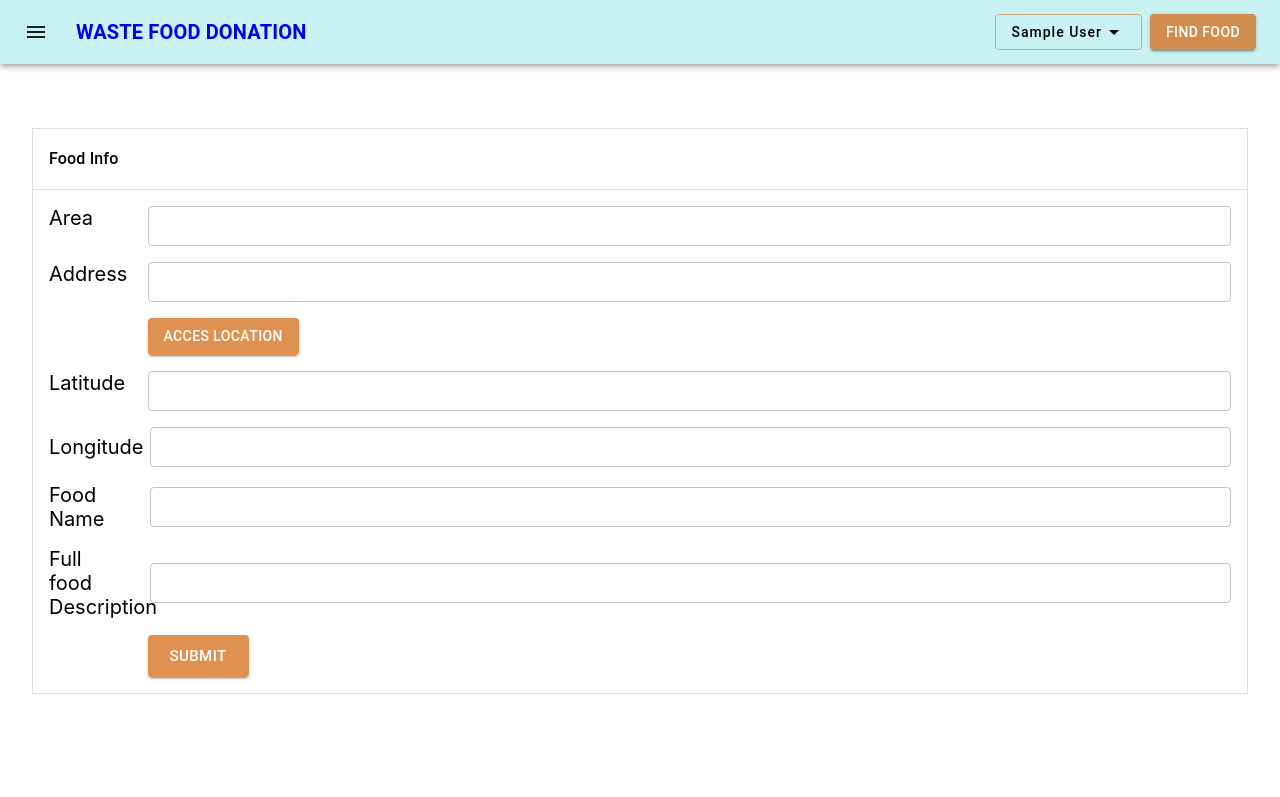
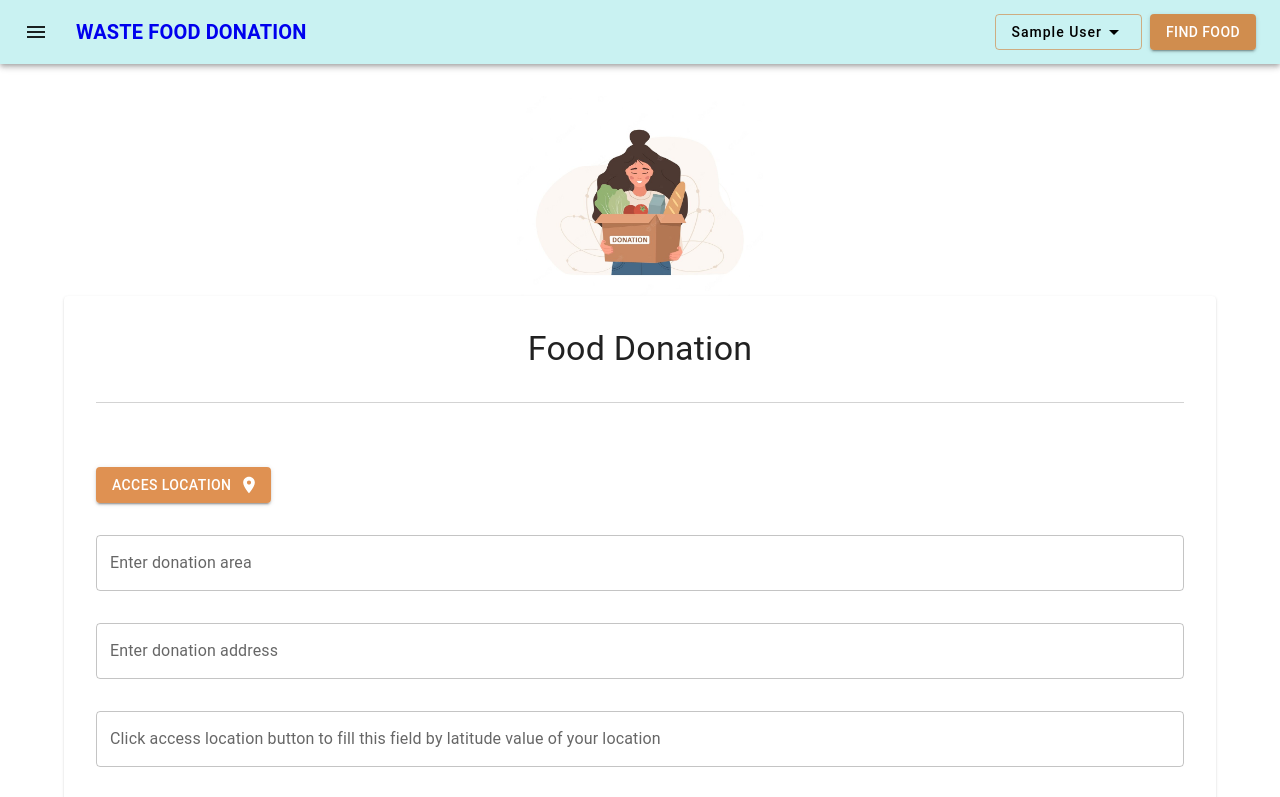
Before and after one commit to Arifur-Rahaman/zero-hunger-client, a React (Create React App) app: page /donate in a window 1280 px wide. Shown: the top 797 px of the page. Built offline with nearby package versions, Linux system fonts and the light colour scheme; sample sign-in values are in the browser's storage.

Commit message:
Updated food donation form

```diff
--- a/src/pages/FoodDonationScreen.jsx
+++ b/src/pages/FoodDonationScreen.jsx
@@ -1,9 +1,21 @@
-import { Typography, Stack, Grid, TextField, Button, CircularProgress } from '@mui/material'
+import {
+    Typography,
+    Grid,
+    TextField,
+    Button,
+    CircularProgress,
+    Container,
+    Paper
+} from '@mui/material'
+import LocationOnIcon from '@mui/icons-material/LocationOn';
 import React, { useState } from 'react'
 import { useDispatch, useSelector } from 'react-redux'
 import { useNavigate } from 'react-router-dom'
 import { toast } from 'react-toastify'
 import { createFood } from '../features/foods/foodSlice'
+
+import donation_image from '../assets/donation_box.jpg'
+
 function FoodDonationScreen() {
     const { isLoading } = useSelector(state => state.food)
     const navigate = useNavigate()
@@ -65,79 +77,79 @@ function FoodDonationScreen() {
     }
 
     return (
+        <Container sx={{mb: '32px'}}>
+            <Grid container direction='column'>
+                <Grid item container justifyContent='center'>
+                    <img
+                        src={donation_image}
+                        alt='donation_pic'
+                        style={{height:'200px'}}
+                    />
+                </Grid>
+                <Grid
+                    item
+                >
+                    <Paper sx={{ p: '32px' }}>
                         <Grid
                             container
                             direction='column'
+                            rowGap={'2rem'}
                             component='form'
                             onSubmit={handleSubmit}
-            sx={{ p: '32px' }}>
+                            sx={{width:'100%'}}
+                        >
+                            <Grid item sx={{mb: '32px'}}>
+                                <Typography
+                                    variant='h4'
+                                    align='center'
+                                    sx={{
+                                        borderBottom: '1px solid lightGray',
+                                        pb: '2rem',
+                                    }}>
+                                    Food Donation
+                                </Typography>
+                            </Grid>
+                            <Grid item >
+                                <Button
+                                    onClick={accessLocation}
+                                    variant='contained'
+                                    type="button"
+                                    endIcon={<LocationOnIcon/>}
+                                >
+                                    Acces Location
+                                </Button>
+                            </Grid>
                             <Grid item>
-                <Typography
-                    variant='subtitle1'
-                    sx={{
-                        border: '1px solid #ddd',
-                        borderBottom: 'none',
-                        p: '16px'
-                    }}>
-                    Food Info
-                </Typography>
-                <Stack rowGap='16px' sx={{ border: '1px solid #ddd', p: '16px' }}>
-                    <Grid container>
-                        <Grid item md='1'>
-                            <Typography variant='subtitle'>Area </Typography>
-                        </Grid>
-                        <Grid item md='11'>
                                 <TextField
                                     fullWidth
                                     id="outlined-basic"
-                                size='small'
                                     variant="outlined"
+                                    label='Enter donation area'
+                                    placeholder='Donation area'
                                     onChange={handleInputChange}
                                     name='area'
                                     value={area}
                                 />
                             </Grid>
-                    </Grid>
-                    <Grid container>
-                        <Grid item md='1'>
-                            <Typography variant='subtitle'>Address </Typography>
-                        </Grid>
-                        <Grid item md='11'>
+                            <Grid item >
                                 <TextField
                                     fullWidth
                                     id="outlined-basic"
-                                size='small'
                                     variant="outlined"
+                                    label='Enter donation address'
+                                    placeholder='Donation address'
                                     onChange={handleInputChange}
                                     name='address'
                                     value={address}
                                 />
                             </Grid>
-                    </Grid>
-                    <Grid container>
-                        <Grid item md='1'>
 
-                        </Grid>
-                        <Grid item md='11'>
-                            <Button
-                                onClick={accessLocation}
-                                variant='contained'
-                                type="button"
-                            >
-                                Acces Location
-                            </Button>
-                        </Grid>
-                    </Grid>
-                    <Grid container>
-                        <Grid item md='1'>
-                            <Typography variant='subtitle'>Latitude </Typography>
-                        </Grid>
-                        <Grid md='11'>
+                            <Grid item>
                                 <TextField
                                     fullWidth
                                     id="outlined-basic"
-                                size='small'
                                     name='lat'
+                                    label='Click access location button to fill this field by latitude value of your location'
                                     variant="outlined"
                                     inputProps={
                                         { readOnly: true, }
@@ -146,63 +158,46 @@ function FoodDonationScreen() {
                                     value={location.lat}
                                 />
                             </Grid>
-                    </Grid>
-                    <Grid container direction='row' alignItems='center' spacing={4}>
-                        <Grid item md='1'>
-                            <Typography variant='subtitle'>Longitude</Typography>
-                        </Grid>
-                        <Grid item md='11'>
+                            <Grid item>
                                 <TextField
                                     fullWidth
                                     id="outlined-basic"
-                                size='small'
                                     name='lng'
                                     variant="outlined"
+                                    label="Click access location button to fill this field by longitude value of your location"
                                     inputProps={
                                         { readOnly: true, }
                                     }
                                     value={location.lng}
                                 />
                             </Grid>
-                    </Grid>
-                    <Grid container direction='row' alignItems='center' spacing={4}>
-                        <Grid item md='1'>
-                            <Typography variant='subtitle'>Food Name</Typography>
-                        </Grid>
-                        <Grid item md='11'>
+                            <Grid item >
                                 <TextField
                                     fullWidth
                                     id="outlined-basic"
-                                size='small'
                                     variant="outlined"
+                                    label='Enter food name'
+                                    placeholder='Enter food name'
                                     name='foodName'
                                     value={foodName}
                                     onChange={handleInputChange}
                                 />
                             </Grid>
-                    </Grid>
-                    <Grid container direction='row' alignItems='center' spacing={4}>
-                        <Grid item md='1'>
-                            <Typography variant='subtitle'>Full food Description</Typography>
-                        </Grid>
-                        <Grid item md='11'>
+                            <Grid item>
                                 <TextField
                                     fullWidth
+                                    multiline
+                                    rows={4}
                                     id="outlined-basic"
-                                size='small'
                                     variant="outlined"
+                                    label='Enter food description'
                                     name='description'
                                     value={description}
                                     onChange={handleInputChange}
                                 />
                             </Grid>
-                    </Grid>
-                    <Grid container>
-                        <Grid item md='1'>
-
-                        </Grid>
                             <Grid item>
-                            <Grid item md='11'>
+                                <Grid item >
                                     {
                                         isLoading
                                             ? <CircularProgress />
@@ -217,10 +212,10 @@ function FoodDonationScreen() {
                                 </Grid>
                             </Grid>
                         </Grid>
-
-                </Stack>
+                    </Paper>
                 </Grid>
             </Grid>
+        </Container>
     )
 }
 
--- a/src/pages/RequestForm.jsx
+++ b/src/pages/RequestForm.jsx
@@ -1,4 +1,4 @@
-import { Button, CircularProgress, Grid, TextField, Typography } from '@mui/material'
+import { Button, CircularProgress, Grid, TextField, Typography, useTheme } from '@mui/material'
 import { Container } from '@mui/system'
 import React, { useEffect, useState } from 'react'
 import { useDispatch, useSelector } from 'react-redux'
@@ -15,6 +15,7 @@ function RequestForm() {
     const { donor, _id } = selectedFood
     const dispatch = useDispatch()
     const navigate = useNavigate()
+    const theme = useTheme()
     const handleInputChange = (e) => {
         setMotivation(e.target.value)
     }
@@ -37,6 +38,7 @@ function RequestForm() {
     }
     return (
         <Container>
+
             <Grid
                 container
                 sx={{ p: '0 32px' }}
@@ -46,7 +48,7 @@ function RequestForm() {
                 direction='column'
             >
                 <Grid item>
-                    <Typography variant='h6'>
+                    <Typography variant='h5' sx={{color: `${theme.palette.primary.main}`}}>
                         Food {selectedFood._id}
                     </Typography>
                 </Grid>
```
Also changed, not shown: src/assets/donation_box.jpg (added), src/assets/donation_box.png (added). Lines whose indentation alone changed are shown as unchanged.
